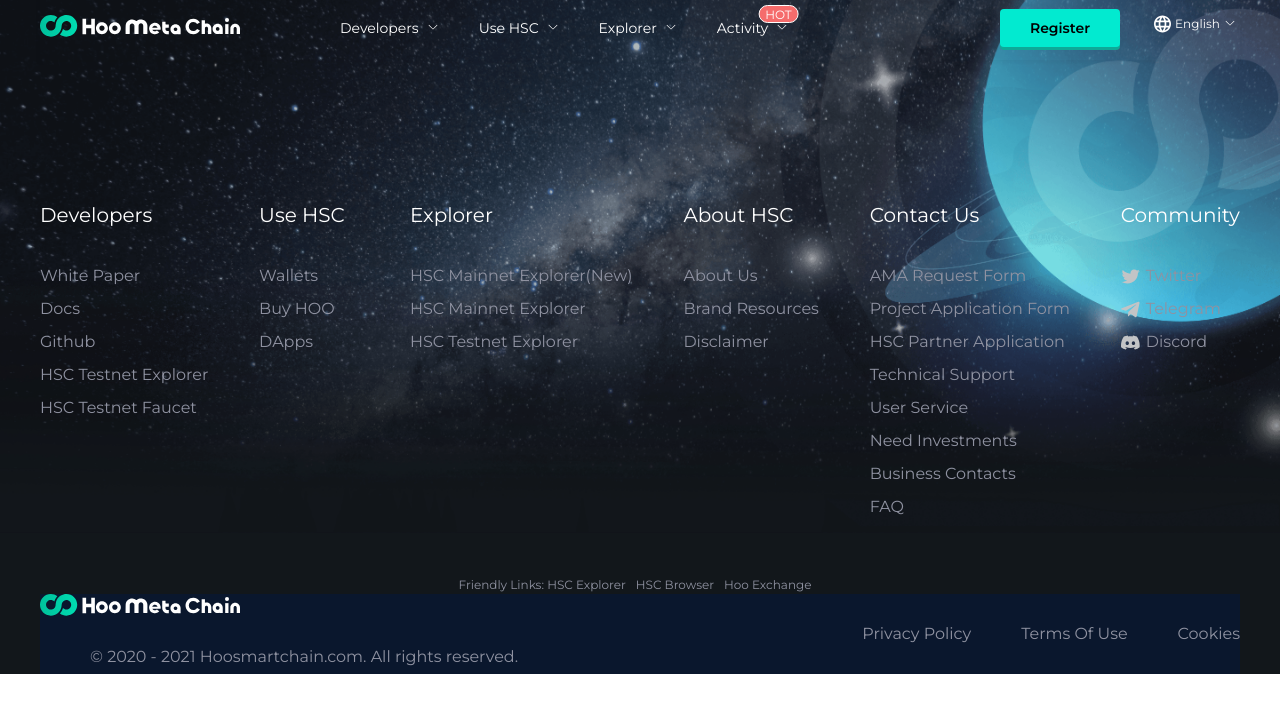
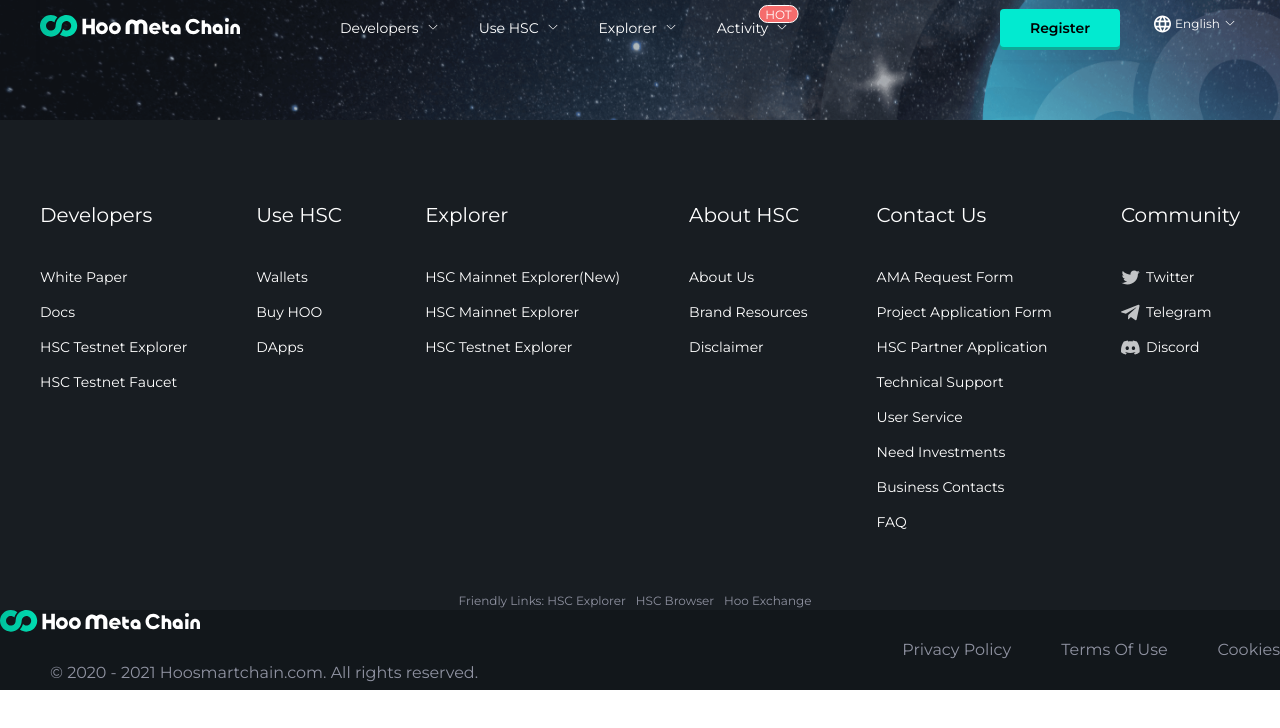
Before and after one commit to rizwanzaheer/hsc-revamp, a Vue app: page / in a window 1280 px wide. Shown: the top 728 px of the page. Built offline with nearby package versions, Linux system fonts and the light colour scheme.

Commit message:
fix the footer layout/color/font size etc add footer bg color

```diff
--- a/src/layouts/footer.vue
+++ b/src/layouts/footer.vue
@@ -15,12 +15,12 @@
                         target="_blank"
                     >{{ $t('common.docs') }}</a>
                 </p>
-                <p>
+                <!-- <p>
                     <a
                         href="https://github.com/hoosmartchain/hoo-smartchain"
                         target="_blank"
                     >{{ $t('common.github') }}</a>
-                </p>
+                </p>-->
                 <p>
                     <a href="https://testnet.hscscan.com/" target="_blank">{{ $t('common.hscte') }}</a>
                 </p>
@@ -373,7 +373,7 @@
 <style lang="scss">
 @import '../sass/common/_var.scss';
 .main-footer {
-    // background: #232e42;
+    background: $footer-bg-color;
     position: relative;
     .bd {
         max-width: 100%;
@@ -397,9 +397,10 @@
                 padding: 0;
                 line-height: 32px;
                 a {
-                    color: #8f92a1;
+                    color: $color-white;
                     transition: all 0.3s ease-out;
-                    font-size: 16px;
+                    font-size: 14px;
+                    line-height: 35px;
                     &:hover {
                         color: $color-white;
                         text-decoration: none;
@@ -514,9 +515,9 @@
         }
     }
     .copyright {
-        background: #0a172d;
+        background: #12171b;
         .copyright-con {
-            max-width: 1200px;
+            max-width: 100%;
             margin: 70px auto 0;
             .copyright-l {
                 height: 80px;
--- a/src/layouts/main.vue
+++ b/src/layouts/main.vue
@@ -49,8 +49,12 @@
             padding-right: 20px;
         }
         > .ft {
-            padding-left: 40px;
-            padding-right: 40px;
+            > .main-footer {
+                > .bd {
+                    padding-left: 40px;
+                    padding-right: 40px;
+                }
+            }
         }
     }
 }
--- a/src/sass/common/_var.scss
+++ b/src/sass/common/_var.scss
@@ -4,4 +4,6 @@
 $color-black: #000000;
 $color-bg: #12171b;
 
+$footer-bg-color: #181d22;
+
 $shadow-color: #0ea998;
```
